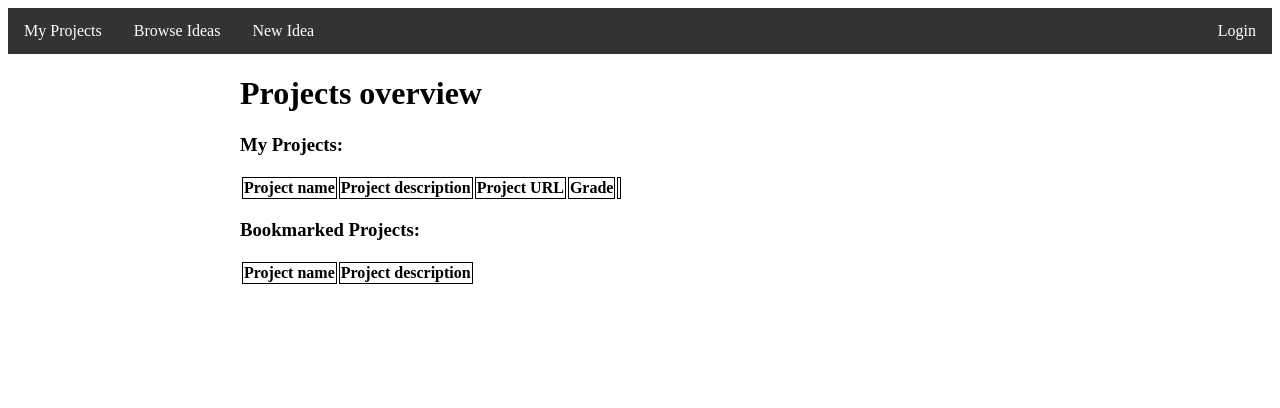
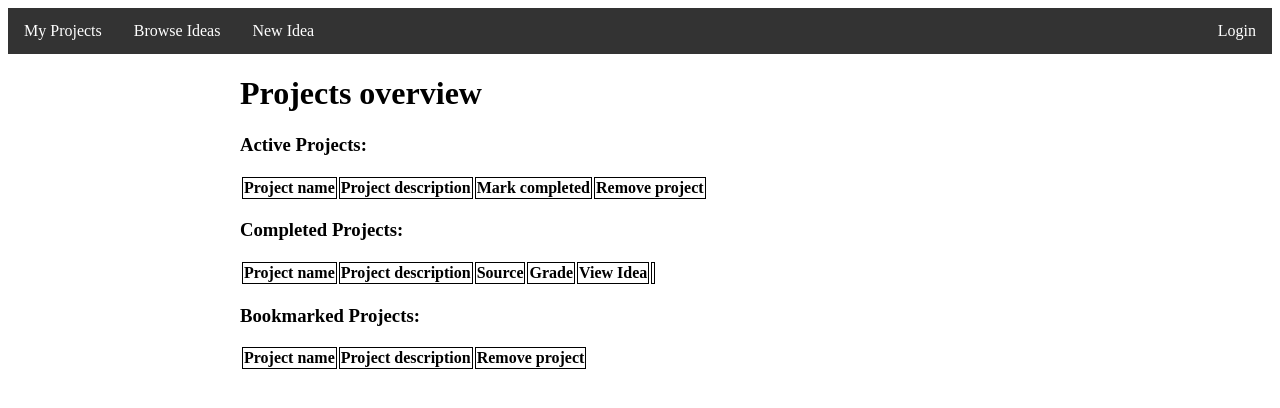
Before and after one commit to Gudkat/Tsoha-ideapankki, a Flask app: template templates/index.html in a window 1280 px wide. Shown: the top 408 px of the page. Run offline with Flask 3, Linux system fonts and the light colour scheme; the template is opened without the code that fills it, so the values that code supplies are empty.

Commit message:
Added completed projects to Projects overview and updated the other parts so that user can remove bookmarked and selected status from project

```diff
--- a/routes.py
+++ b/routes.py
@@ -91,6 +91,14 @@ def bookmark_project(idea_id):
     select_idea(user_id, idea_id, bookmarked=True)
     return redirect('/ideas')
 
+@app.route('/discard_project', methods=['POST'])
+def discard_project():
+    idea_id = int(request.form.get('idea_id'))
+    check_csrf_token()
+    user_id = int(session["user_id"])
+    select_idea(user_id, idea_id, selected=False, bookmarked=False)
+    return redirect('/')
+
 @app.route('/edit_project/<int:idea_id>', methods=['GET'])
 def edit_project(idea_id):
     user_id = int(session["user_id"])
--- a/templates/index.html
+++ b/templates/index.html
@@ -4,43 +4,89 @@
 
 <h1>Projects overview</h1>
 
-<h3>My Projects:</h3>
+<h3>Active Projects:</h3>
 <table class="tables">
     <tr>
         <th>Project name</th>
         <th>Project description</th>
-        <th>Project URL</th>
-        <th>Grade</th>
-        <th></th>
+        <th>Mark completed</th>
+        <th>Remove project</th>
     </tr>
     {% for project in project_info_list %}
-        {% if project.selected %}
+        {% if project.selected and not project.completed %}
             <tr>
                 <td>{{ project.project_name }}</td>
-                <td>{{ project.description }}</td>
-                <td>{{ project.project_url or 'N/A' }}</td>
-                <td>{{ project.grade or 'N/A' }}</td>
+                <td>{{ ' '.join(project.description.split()[:10]) }}</td>
                 <td>
                     <a href="{{ url_for('edit_project', idea_id=project.idea_id) }}">
-                        <button type="button">Edit Project</button>
+                        <button type="button">Mark completed</button>
                     </a>
+                </td>
+                <td>
+                  <form action="{{ url_for('discard_project') }}" method="post">
+                    <input type="hidden" name="idea_id" value="{{ project.idea_id }}">
+                    <input type="hidden" name="csrf_token" value="{{ session.csrf_token }}">
+                    <button type="submit">Remove project</button>
+                </form>
                 </td>
             </tr>
         {% endif %}
     {% endfor %}
 </table>
 
+
+<h3>Completed Projects:</h3>
+<table class="tables">
+    <tr>
+        <th>Project name</th>
+        <th>Project description</th>
+        <th>Source</th>
+        <th>Grade</th>
+        <th>View Idea</th>
+        <th></th>
+    </tr>
+    {% for project in project_info_list %}
+        {% if project.completed %}
+            <tr>
+                <td>{{ project.project_name }}</td>
+                <td>{{ ' '.join(project.description.split()[:10]) }}</td>
+                <td>{{ project.project_url or 'N/A' }}</td>
+                <td>{{ project.grade or 'N/A' }}</td>
+                <td>
+                  <a href="{{ url_for('idea_page', idea_id=project.idea_id) }}">
+                      <button type="button">View Idea</button>
+                  </a>
+                </td>
+                <td>
+                  <a href="{{ url_for('edit_project', idea_id=project.idea_id) }}">
+                      <button type="button">Edit Project</button>
+                  </a>
+                </td>
+            </tr>
+        {% endif %}
+    {% endfor %}
+</table>
+
+
 <h3>Bookmarked Projects:</h3>
 <table class="tables">
     <tr>
         <th>Project name</th>
         <th>Project description</th>
+        <th>Remove project</th>
     </tr>
     {% for project in project_info_list %}
-        {% if project.bookmarked %}
+        {% if project.bookmarked and not project.completed %}
             <tr>
                 <td>{{ project.project_name }}</td>
                 <td>{{ project.description }}</td>
+                <td>
+                  <form action="{{ url_for('discard_project') }}" method="post">
+                    <input type="hidden" name="idea_id" value="{{ project.idea_id }}">
+                    <input type="hidden" name="csrf_token" value="{{ session.csrf_token }}">
+                    <button type="submit">Remove project</button>
+                </form>
+                </td>
             </tr>
         {% endif %}
     {% endfor %}
```
Also changed, not shown: Data/database_commands.py (+20 -1 lines).
